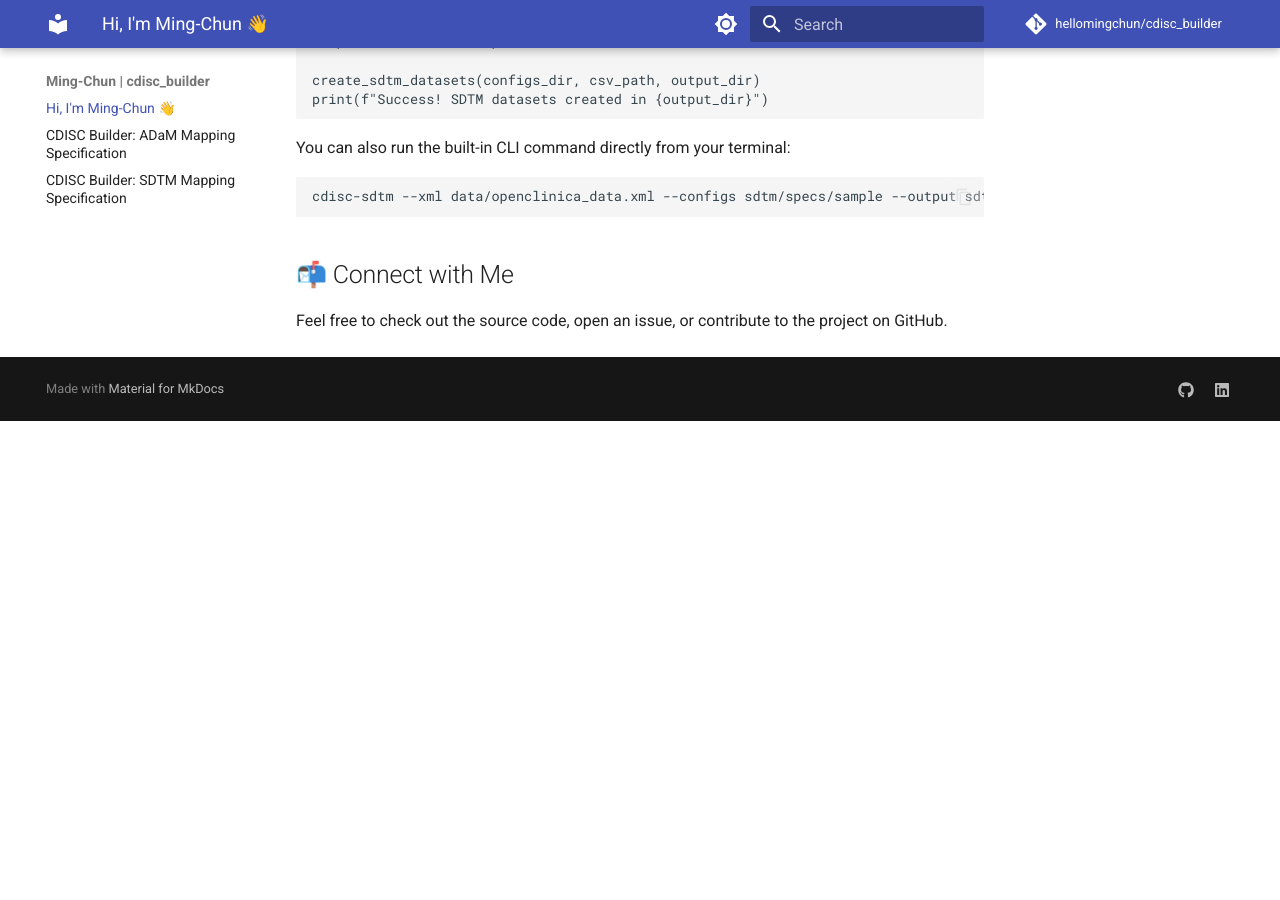
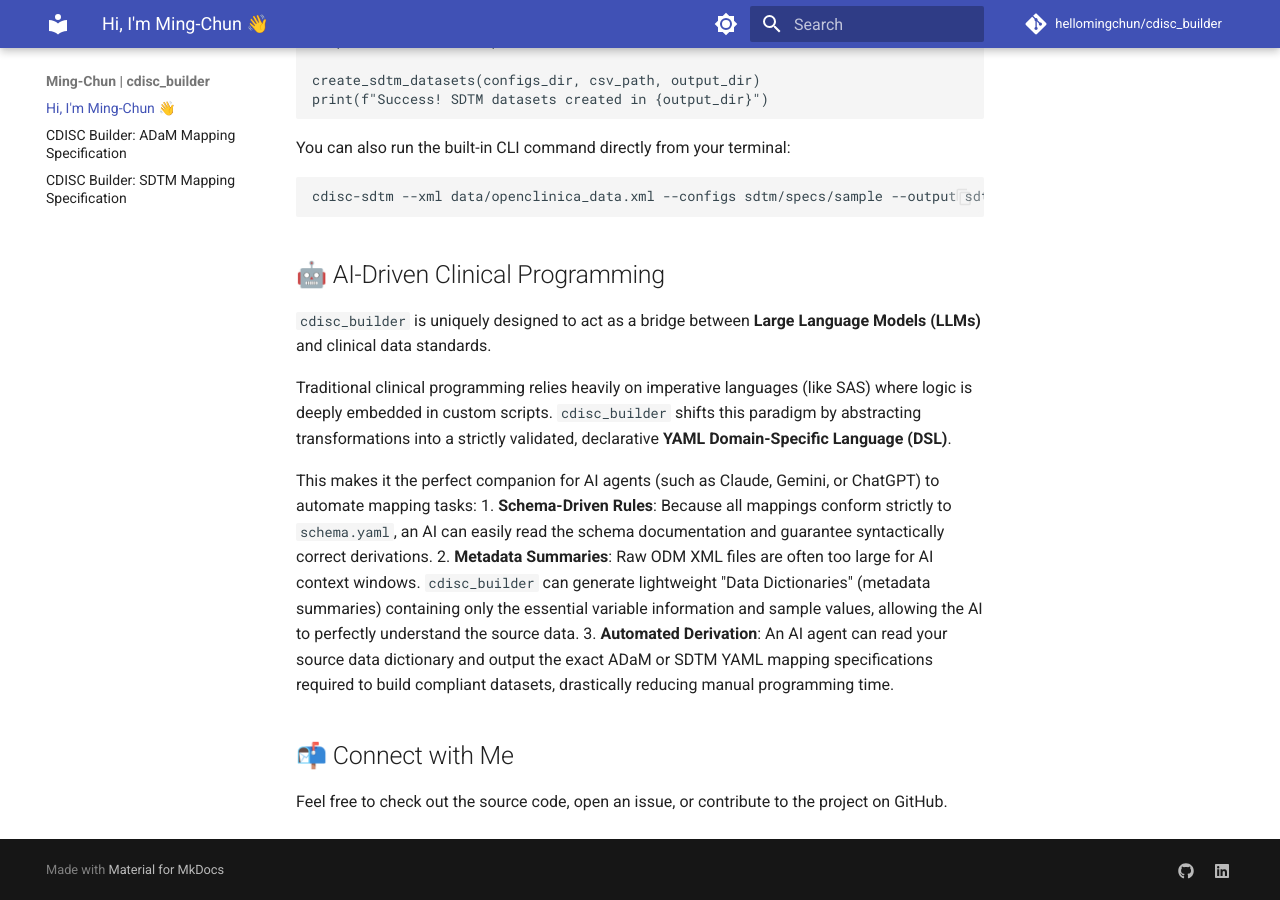
Before and after one commit to hellomingchun/cdisc_builder, an MkDocs documentation site: the page built from docs/index.md, in a window 1280 px wide and 900 px high, scrolled down 1051 px. Built offline with MkDocs 1.6.1 and Material for MkDocs 9.7.7, drawn with Linux system fonts in a browser that asks for light colours; comment, search, counter and statistics services are not loaded; before the commit the page ends 1472 px from its top, so only the background shows below that.

Commit message:
Docs: Add AI-driven clinical programming section

````diff
--- a/docs/index.md
+++ b/docs/index.md
@@ -46,5 +46,16 @@ You can also run the built-in CLI command directly from your terminal:
 cdisc-sdtm --xml data/openclinica_data.xml --configs sdtm/specs/sample --output sdtm_output
 ```
 
+## 🤖 AI-Driven Clinical Programming
+
+`cdisc_builder` is uniquely designed to act as a bridge between **Large Language Models (LLMs)** and clinical data standards.
+
+Traditional clinical programming relies heavily on imperative languages (like SAS) where logic is deeply embedded in custom scripts. `cdisc_builder` shifts this paradigm by abstracting transformations into a strictly validated, declarative **YAML Domain-Specific Language (DSL)**.
+
+This makes it the perfect companion for AI agents (such as Claude, Gemini, or ChatGPT) to automate mapping tasks:
+1. **Schema-Driven Rules**: Because all mappings conform strictly to `schema.yaml`, an AI can easily read the schema documentation and guarantee syntactically correct derivations.
+2. **Metadata Summaries**: Raw ODM XML files are often too large for AI context windows. `cdisc_builder` can generate lightweight "Data Dictionaries" (metadata summaries) containing only the essential variable information and sample values, allowing the AI to perfectly understand the source data.
+3. **Automated Derivation**: An AI agent can read your source data dictionary and output the exact ADaM or SDTM YAML mapping specifications required to build compliant datasets, drastically reducing manual programming time.
+
 ## 📬 Connect with Me
 Feel free to check out the source code, open an issue, or contribute to the project on GitHub.
````
